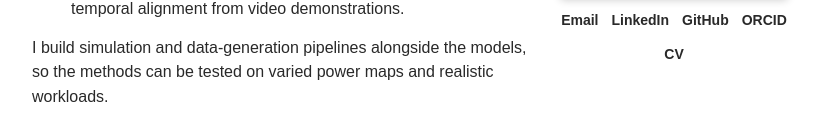
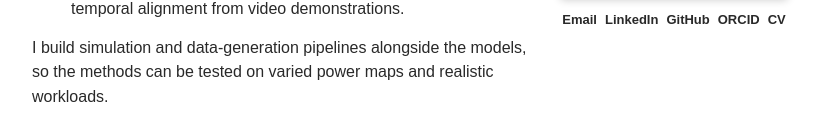
Before and after one commit to soumyadeepchandra/Resume_website, a plain HTML site: page index.html in a window 1280 px wide. Shown: the part 488-604 px from the top of the page, without its empty margins (230-1052 px from the left). Drawn offline with Linux system fonts and the light colour scheme.

Commit message:
Keep profile links on one row

```diff
--- a/index.html
+++ b/index.html
@@ -29,7 +29,7 @@
     .intro li { margin:2px 0; }
     .portrait { width:228px; height:286px; object-fit:cover; object-position:center 30%; border-radius:4px; box-shadow:0 3px 8px #0003; display:block; }
     .side { padding-top:1px; }
-    .social { display:flex; justify-content:center; flex-wrap:wrap; gap:13px; margin-top:13px; font-size:14px; }
+    .social { display:flex; justify-content:center; flex-wrap:wrap; gap:8px; margin-top:13px; font-size:13px; }
     .social a { color:var(--text); font-weight:700; }
     .social a:hover { color:var(--accent); }
     section { scroll-margin-top:22px; }
```
